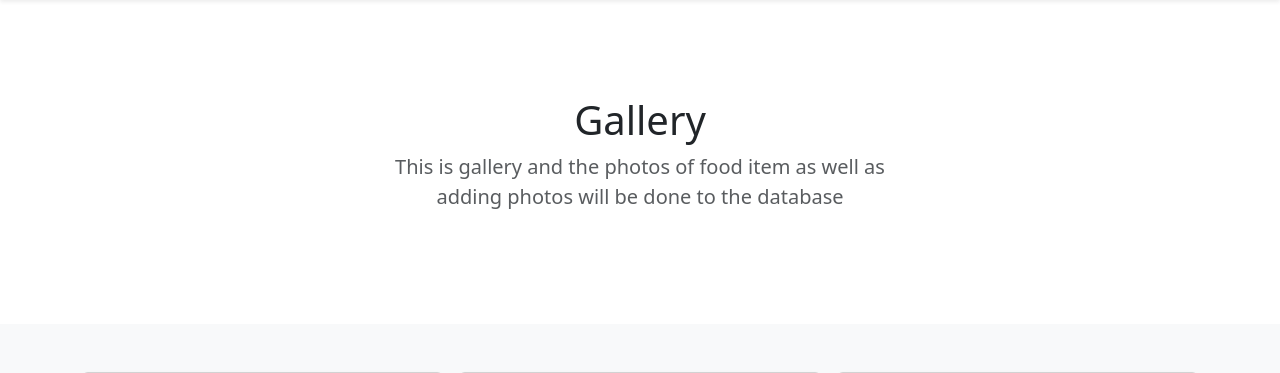
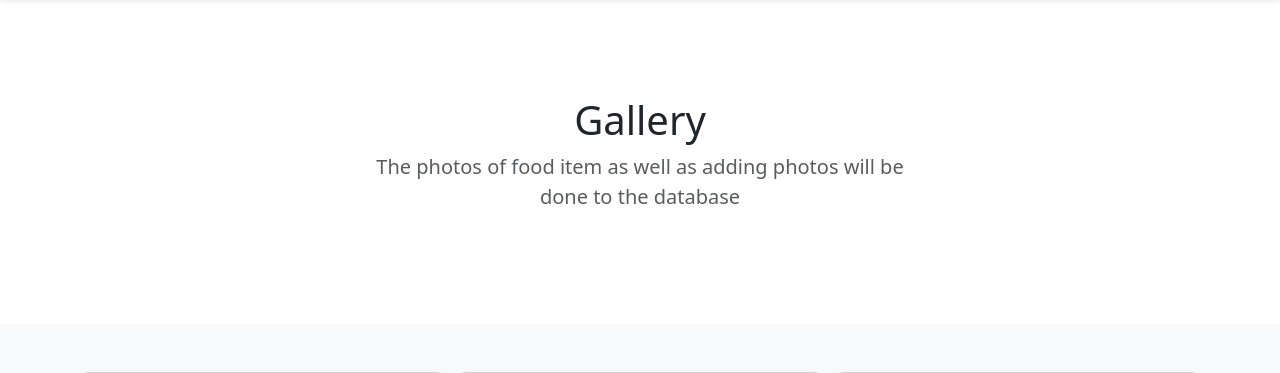
Before and after one commit to elivinus/DBS, a Django app: page /gallery/ in a window 1280 px wide. Shown: the part 110-483 px from the top of the page. Run offline with Django 4.2, Linux system fonts and the light colour scheme; some libraries are stand-ins or nearby versions.

Commit message:
gallery_update

```diff
--- a/apc/storefront/shoppingcart/templates/includes/gallery.html
+++ b/apc/storefront/shoppingcart/templates/includes/gallery.html
@@ -124,7 +124,7 @@
     <div class="row py-lg-5">
       <div class="col-lg-6 col-md-8 mx-auto">
         <h1 class="fw-light"> Gallery</h1>
-        <p class="lead text-muted">This is gallery and the photos of food item as well as adding photos will be done to the database</p>
+        <p class="lead text-muted"> The photos of food item as well as adding photos will be done to the database</p>
 
       </div>
     </div>
```
